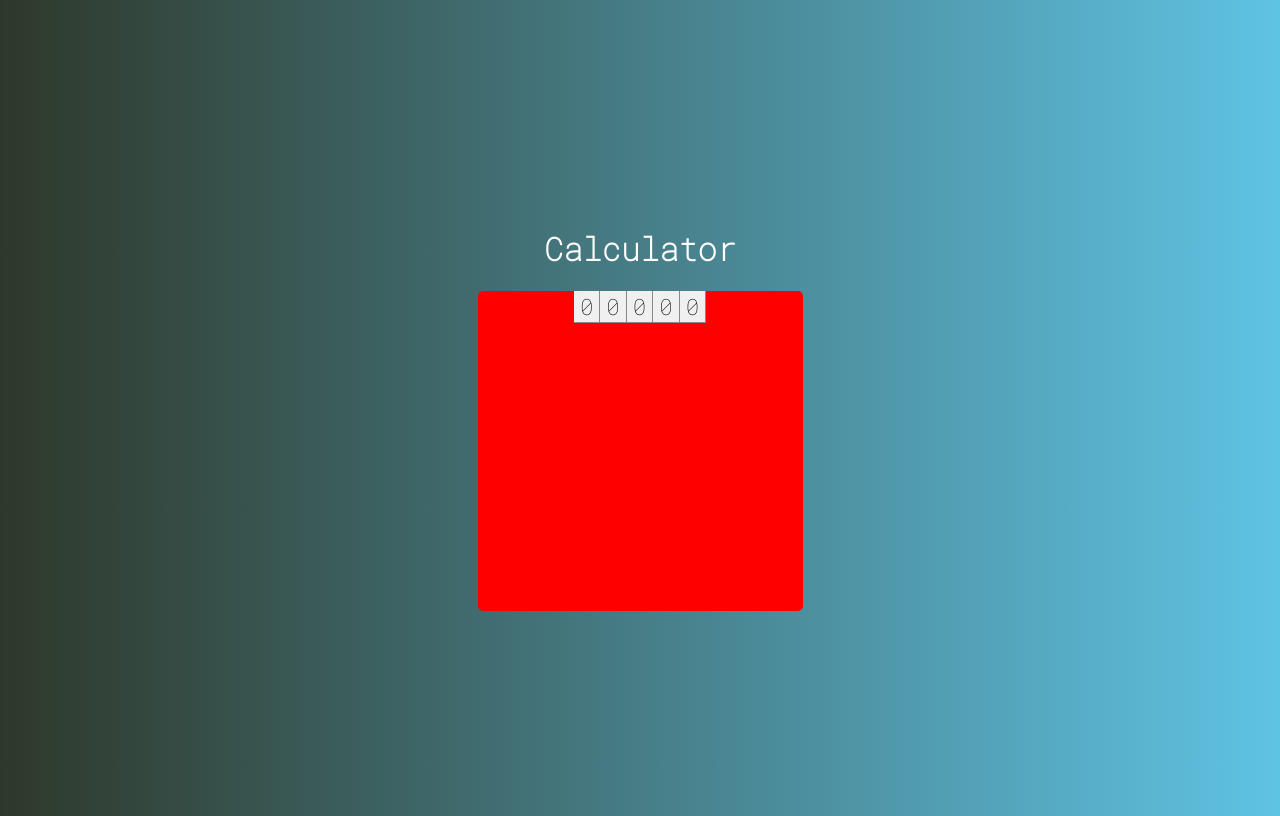
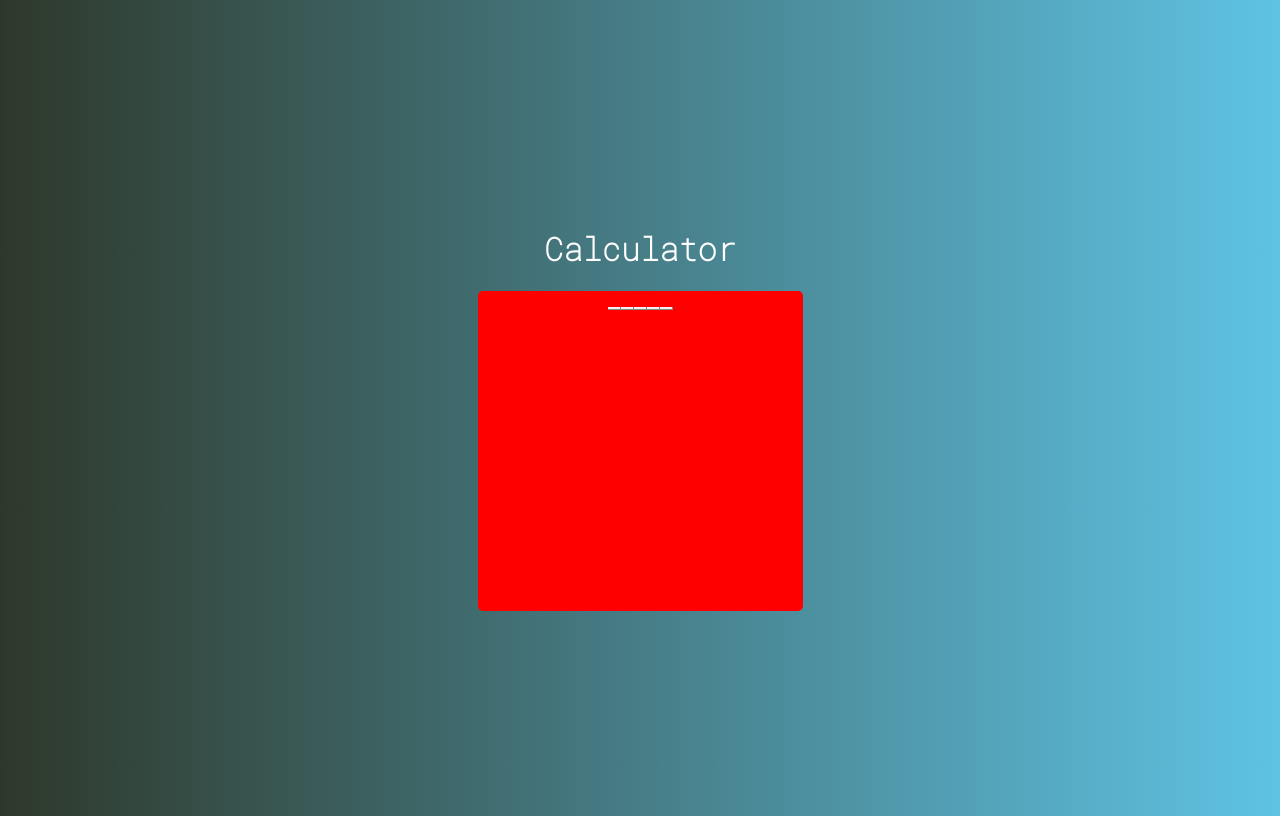
Before and after one commit to gustavomrv/web_js_2022, a React (Create React App) app in the folder react/calculator/: page / in a window 1280 px wide. Built offline with nearby package versions, Linux system fonts and the light colour scheme.

Commit message:
Update Button.jsx

```diff
--- a/react/calculator/src/components/Button.jsx
+++ b/react/calculator/src/components/Button.jsx
@@ -2,4 +2,4 @@ import React from "react";
 import './Button.css'
 
 export default props =>
-    <button className="button">0</button>
+    <button className="button">{props.label}</button>
```
